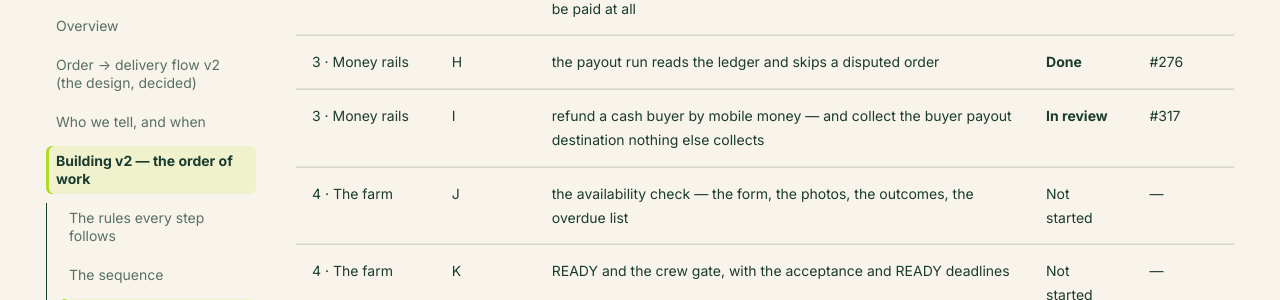
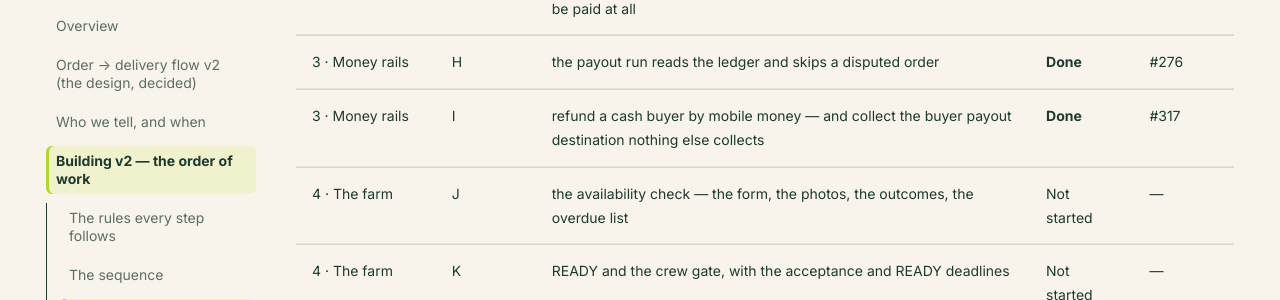
Before and after one commit to cropdoor/cropdoor-almanac, an MkDocs documentation site: the page built from docs/domain/order-delivery-flow-v2-build-order.md, in a window 1280 px wide and 900 px high, scrolled down 6039 px. Shown: the part 153-453 px from the top of the window. Built offline with MkDocs 1.6.1 and Material for MkDocs 9.7.7, drawn with Linux system fonts in a browser that asks for light colours; some web fonts are replaced; comment, search, counter and statistics services are not loaded.

Commit message:
tracker: a cash order is refunded by transfer is done (#317)

```diff
--- a/docs/domain/order-delivery-flow-v2-build-order.md
+++ b/docs/domain/order-delivery-flow-v2-build-order.md
@@ -69,7 +69,7 @@ The one place that says what is finished. A PR is **Done** only once it is merge
 | 3 · Money rails | G3 | ~~one credit note per refund, and the penalty line~~ — folded into G2; the penalty line moves to L | Folded | 23 Sep |
 | 3 · Money rails | T1 | the agent's collected cash recorded as received, so a cash order can be paid at all | **Done** | #277 |
 | 3 · Money rails | H | the payout run reads the ledger and skips a disputed order | **Done** | #276 |
-| 3 · Money rails | I | refund a cash buyer by mobile money — and collect the buyer payout destination nothing else collects | **In review** | #317 |
+| 3 · Money rails | I | refund a cash buyer by mobile money — and collect the buyer payout destination nothing else collects | **Done** | #317 |
 | 4 · The farm | J | the availability check — the form, the photos, the outcomes, the overdue list | Not started | — |
 | 4 · The farm | K | READY and the crew gate, with the acceptance and READY deadlines | Not started | — |
 | 4 · The farm | L | the cancellation windows, the penalty, and strikes | Not started | — |
```
